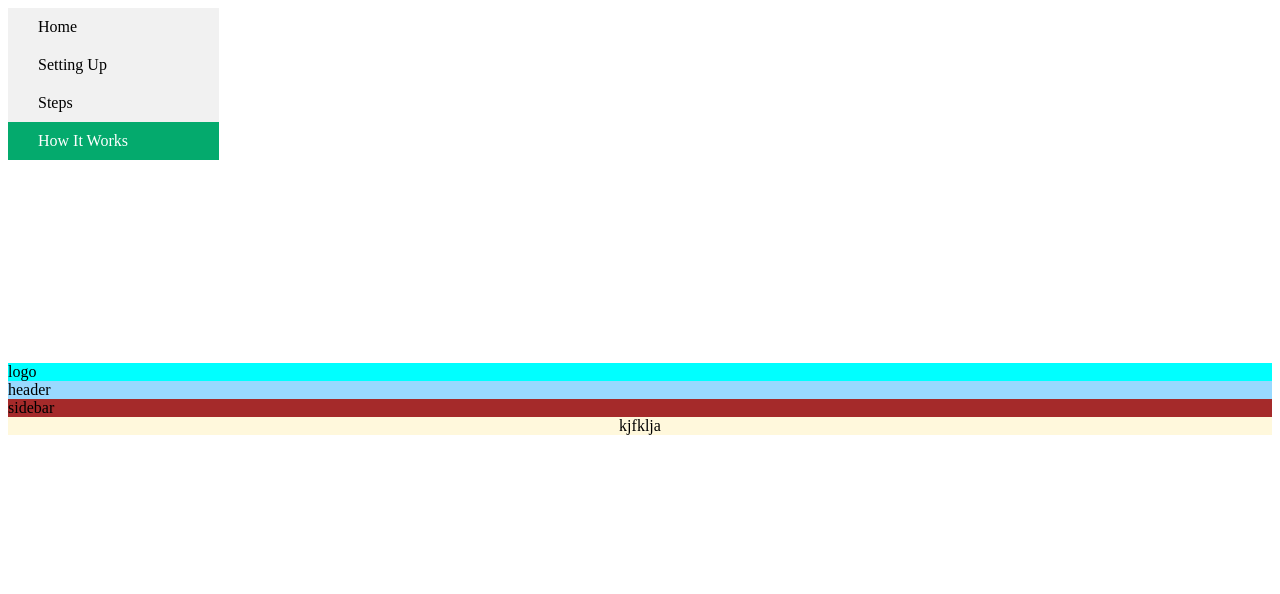
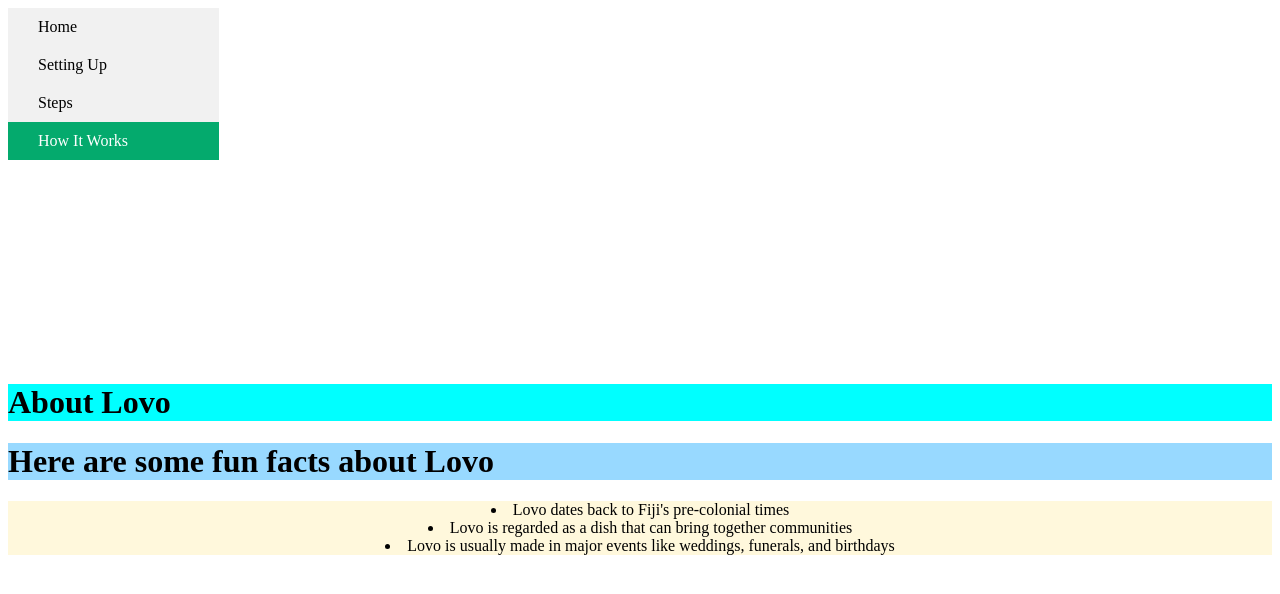
Before and after one commit to jchandd/how-to-do-website, a plain HTML site: page How It Works.html in a window 1280 px wide. Drawn offline with Linux system fonts and the light colour scheme.

Commit message:
finishing touches

```diff
--- a/How It Works.html
+++ b/How It Works.html
@@ -18,16 +18,18 @@
         </div>
     </div>
     <div class="logo">
-      logo
+      <h1>About Lovo</h1>
     </div>
     <div class="header">
-      header
+      <h1>Here are some fun facts about Lovo</h1>
     </div>
     <div class="sidebar">
-      sidebar
+
     </div>
     <div class="bodyarea">
-      <center>kjfklja</center>
+      <center><li>Lovo dates back to Fiji's pre-colonial times</li></center>
+      <center><li>Lovo is regarded as a dish that can bring together communities</li></center>
+      <center><li>Lovo is usually made in major events like weddings, funerals, and birthdays</li></center>
     </div>
     <div class="footer">
 
```
Also changed, not shown: Setting up.html (+1 -1 lines), Facts.webp (added).
